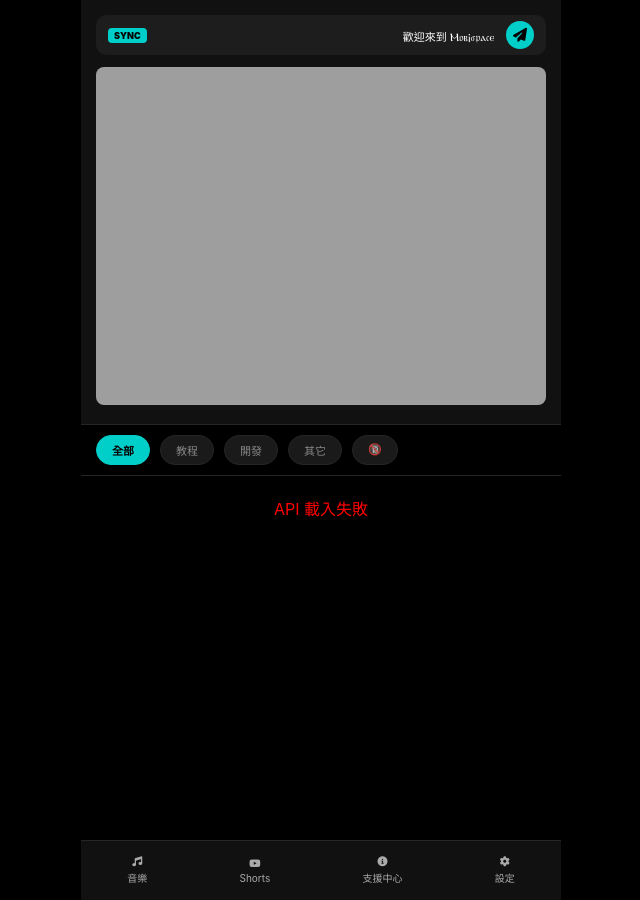
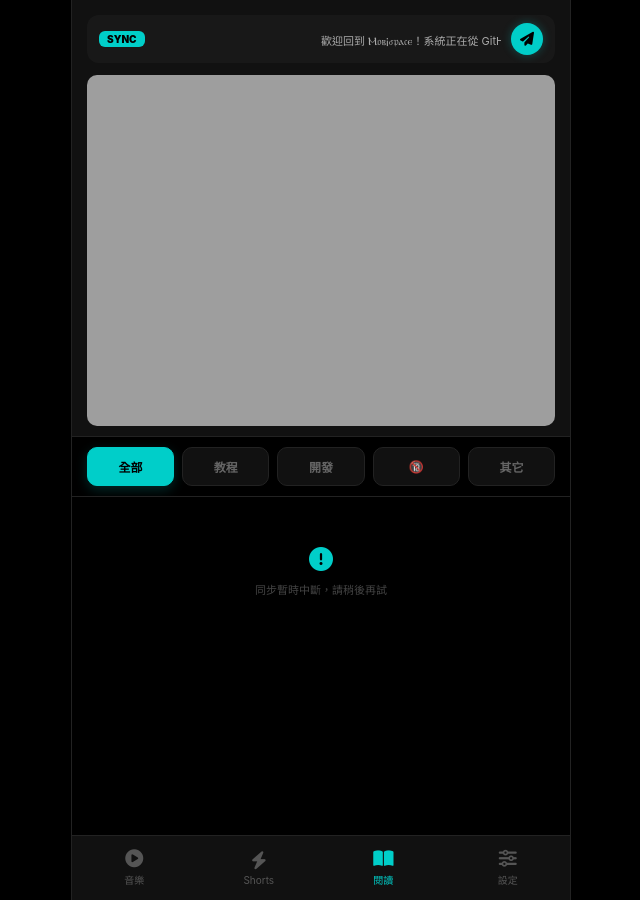
Before and after one commit to mobsp/mobsp.github.io, a Jekyll site: the page blog/index.html, which Jekyll copies as it is, in a window 1280 px wide. Shown: the whole page, without its empty margins (319-959 px from the left). Built offline with Jekyll 4.4.1, drawn with Linux system fonts in a browser that asks for light colours; a script that is not in the unit is left out.

Commit message:
Deploying to gh-pages from @ mobsp/mobsp.github.io@d43ad2003e5c1afb57a71148f5bb5a3465dfa38e 🚀

```diff
--- a/blog/index.html
+++ b/blog/index.html
@@ -11,20 +11,21 @@
 
     <style>
         :root {
-            --bg-body: #000000; --bg-container: #111111;
-            --text-main: #ffffff; --text-sub: #aaaaaa;
+            --bg-body: #000000; --bg-container: #0a0a0a;
+            --text-main: #ffffff; --text-sub: #888888;
             --accent-color: #00cec9; --nav-bg: #111111;
-            --border-color: #262626;
-            --transition: all 0.5s cubic-bezier(0.23, 1, 0.32, 1);
+            --border-color: #222222;
+            --transition: all 0.4s cubic-bezier(0.23, 1, 0.32, 1);
         }
         * { box-sizing: border-box; margin: 0; padding: 0; -webkit-tap-highlight-color: transparent; }
 
         body {
-            font-family: -apple-system, BlinkMacSystemFont, "Segoe UI", Roboto, sans-serif;
+            font-family: -apple-system, BlinkMacSystemFont, "SF Pro Text", Helvetica, sans-serif;
             background-color: var(--bg-body);
             height: 100dvh; overflow: hidden;
         }
 
+        /* 啟動動畫 */
         #ms-splash {
             position: fixed; inset: 0;
             background: #000 url('https://mobsp.github.io/assets/brand/ms-blog.webp') center/cover no-repeat;
@@ -34,10 +35,11 @@
         #ms-splash.hide { opacity: 0; pointer-events: none; }
 
         #app-container {
-            max-width: 480px; margin: 0 auto;
+            max-width: 500px; margin: 0 auto;
             background-color: var(--bg-container);
             height: 100%; display: flex; flex-direction: column;
-            opacity: 0; transform: scale(1.01); transition: opacity 0.6s ease, transform 0.6s ease;
+            opacity: 0; transform: scale(1.02); transition: opacity 0.6s ease, transform 0.6s ease;
+            border-left: 1px solid var(--border-color); border-right: 1px solid var(--border-color);
         }
         body.loaded #app-container { opacity: 1; transform: scale(1); }
 
@@ -45,60 +47,73 @@
             flex-shrink: 0;
             padding: calc(15px + env(safe-area-inset-top)) 15px 10px;
             background: var(--nav-bg); border-bottom: 1px solid var(--border-color);
-            display: flex; flex-direction: column; align-items: center;
         }
 
+        /* 頂部跑馬燈與傳送門 */
         .marquee-row {
-            display: flex; align-items: center; background: rgba(255,255,255,0.05);
-            padding: 6px 12px; border-radius: 10px; margin-bottom: 12px; overflow: hidden;
-            min-height: 28px; width: 100%;
+            display: flex; align-items: center; background: rgba(255,255,255,0.03);
+            padding: 8px 12px; border-radius: 12px; margin-bottom: 12px; overflow: hidden;
         }
-        .v-tag { background: var(--accent-color); color: #000; font-size: 9px; font-weight: 900; padding: 2px 6px; border-radius: 4px; margin-right: 10px; }
+        .v-tag { background: var(--accent-color); color: #000; font-size: 10px; font-weight: 900; padding: 2px 8px; border-radius: 6px; margin-right: 10px; flex-shrink: 0; }
         .mq-box { flex: 1; overflow: hidden; white-space: nowrap; }
-        .mq-text { display: inline-block; padding-left: 100%; animation: mq 25s linear infinite; font-size: 11px; color: #fff; }
-        @keyframes mq { 0% { transform: translateX(0); } 100% { transform: translateX(-100%); } }
+        .mq-text { display: inline-block; animation: mq 20s linear infinite; font-size: 11px; color: #aaa; }
+        @keyframes mq { 0% { transform: translateX(100%); } 100% { transform: translateX(-100%); } }
 
-        /* 修正：右上角傳送門按鈕 */
         .portal-link {
             background: var(--accent-color); color: #000; border-radius: 50%;
-            width: 28px; height: 28px; display: flex; align-items: center; justify-content: center;
-            text-decoration: none; font-size: 14px; transition: 0.3s; margin-left: 10px;
+            width: 32px; height: 32px; display: flex; align-items: center; justify-content: center;
+            text-decoration: none; font-size: 14px; transition: 0.3s; margin-left: 10px; flex-shrink: 0;
+            box-shadow: 0 0 10px rgba(0,206,201,0.3);
         }
-        .portal-link:active { transform: scale(0.9); }
 
-        /* 新增：類別切換條樣式 */
+        .brand-title-img { width: 100%; height: auto; border-radius: 10px; display: block; }
+
+        /* 修正：類別切換條 - 滿版自適應版本 */
+        .filter-wrapper {
+            background: #000; border-bottom: 1px solid var(--border-color);
+            padding: 10px 15px; overflow-x: auto; scrollbar-width: none;
+        }
+        .filter-wrapper::-webkit-scrollbar { display: none; }
         .filter-scroll {
-            display: flex; gap: 10px; padding: 10px 15px; overflow-x: auto;
-            scrollbar-width: none; background: #000; border-bottom: 1px solid var(--border-color);
+            display: flex; gap: 8px; min-width: 100%;
         }
-        .filter-scroll::-webkit-scrollbar { display: none; }
         .filter-btn {
-            flex: 0 0 auto; padding: 6px 15px; border-radius: 20px;
-            background: #1a1a1a; border: 1px solid var(--border-color);
-            color: #888; font-size: 11px; cursor: pointer; transition: 0.3s;
+            flex: 1; /* 平分寬度 */
+            min-width: 65px; text-align: center;
+            padding: 10px 12px; border-radius: 10px;
+            background: #111; border: 1px solid var(--border-color);
+            color: #666; font-size: 12px; font-weight: 600; cursor: pointer; transition: 0.3s;
+            white-space: nowrap;
         }
-        .filter-btn.active { background: var(--accent-color); color: #000; border-color: var(--accent-color); font-weight: bold; }
+        .filter-btn.active {
+            background: var(--accent-color); color: #000; border-color: var(--accent-color);
+            box-shadow: 0 4px 12px rgba(0, 206, 201, 0.2);
+        }
 
-        .brand-title-link { display: block; width: 100%; margin-bottom: 5px; }
-        .brand-title-img { width: 100%; height: auto; border-radius: 8px; }
+        #main-view { flex: 1; overflow-y: auto; background: #000; -webkit-overflow-scrolling: touch; }
 
-        #main-view { flex: 1; overflow-y: auto; background: #000; }
-        .section-label { padding: 15px 15px 5px; font-weight: bold; font-size: 14px; color: #fff; opacity: 0.6; }
+        /* 文章列表樣式 */
+        .article-row { display: flex; gap: 15px; padding: 15px; border-bottom: 1px solid #111; align-items: center; text-decoration: none; transition: 0.2s; }
+        .article-row:active { background: #080808; }
+        .row-img { width: 70px; height: 70px; border-radius: 12px; object-fit: cover; background: #1a1a1a; flex-shrink: 0; }
+        .row-info { flex: 1; display: flex; flex-direction: column; gap: 5px; overflow: hidden; }
+        .row-cate { font-size: 10px; color: var(--accent-color); font-weight: 800; text-transform: uppercase; letter-spacing: 1px; }
+        .row-title { font-size: 15px; font-weight: 600; color: #fff; line-height: 1.4; display: -webkit-box; -webkit-line-clamp: 2; -webkit-box-orient: vertical; overflow: hidden; }
+        .row-meta { font-size: 10px; color: #444; display: flex; justify-content: space-between; margin-top: 2px; }
 
-        .article-row { display: flex; gap: 12px; padding: 12px 15px; border-bottom: 1px solid var(--border-color); align-items: center; text-decoration: none; }
-        .row-img { width: 65px; height: 65px; border-radius: 10px; object-fit: cover; background: #222; }
-        .row-info { flex: 1; display: flex; flex-direction: column; gap: 4px; }
-        .row-title { font-size: 14px; font-weight: 500; color: #eee; }
-        .row-cate { font-size: 9px; color: var(--accent-color); text-transform: uppercase; letter-spacing: 1px; }
-
+        /* 底部導覽 */
         .bottom-nav {
-            height: calc(60px + env(safe-area-inset-bottom));
+            height: calc(65px + env(safe-area-inset-bottom));
             background-color: var(--nav-bg); border-top: 1px solid var(--border-color);
             display: flex; justify-content: space-around; align-items: center;
             padding-bottom: env(safe-area-inset-bottom);
         }
-        .nav-item { display: flex; flex-direction: column; align-items: center; color: var(--text-sub); text-decoration: none; font-size: 10px; gap: 4px; }
+        .nav-item { display: flex; flex-direction: column; align-items: center; color: #555; text-decoration: none; font-size: 10px; gap: 5px; flex: 1; }
+        .nav-item i { font-size: 18px; }
         .nav-item.active { color: var(--accent-color); }
+
+        /* 載入中動畫 */
+        .loader { text-align: center; padding: 50px; color: #333; font-size: 12px; letter-spacing: 2px; }
     </style>
 </head>
 <body>
@@ -108,88 +123,105 @@
     <div id="app-container">
         <header class="app-header">
             <nav class="marquee-row">
-                <span class="v-tag" id="v-tag">SYNC</span>
-                <div class="mq-box"><div class="mq-text" id="mq-text">歡迎來到 Ⲙ𝔬ⲃ¡ⳝ𝔭ⲁ𝔠ⲉ！系統連線中...</div></div>
-                <a href="https://mobsp.qzz.io/tol/publisher/" class="portal-link" title="前往發佈器">
+                <span class="v-tag">SYNC</span>
+                <div class="mq-box"><div class="mq-text" id="mq-text">歡迎回到 Ⲙ𝔬ⲃ¡ⳝ𝔭ⲁ𝔠ⲉ！系統正在從 GitHub 儲存庫同步最新內容...</div></div>
+                <a href="https://mobsp.qzz.io/tol/publisher/" class="portal-link">
                     <i class="fa-solid fa-paper-plane"></i>
                 </a>
             </nav>
 
-            <a href="https://mobsp.github.io/blog/" class="brand-title-link">
+            <a href="https://mobsp.github.io/blog/" style="display:block;">
                 <img src="https://mobsp.github.io/assets/brand/ms-blog-title.webp" alt="莫比部落格" class="brand-title-img">
             </a>
         </header>
 
+        <div class="filter-wrapper">
             <div class="filter-scroll">
                 <button class="filter-btn active" onclick="filterData('全部', this)">全部</button>
                 <button class="filter-btn" onclick="filterData('教程', this)">教程</button>
                 <button class="filter-btn" onclick="filterData('開發', this)">開發</button>
+                <button class="filter-btn" onclick="filterData('🔞', this)">🔞</button>
                 <button class="filter-btn" onclick="filterData('其它', this)">其它</button>
-            <button class="filter-btn" onclick="filterData('🔞', this)">🔞</button>
+            </div>
         </div>
 
         <main id="main-view">
             <div id="github-articles">
-                <p style="color:#444; text-align:center; padding:50px; font-size:12px;">正在同步儲存庫檔案...</p>
+                <div class="loader">CONNECTING TO REPO...</div>
             </div>
         </main>
 
         <nav class="bottom-nav">
-            <a href="https://mobsp.github.io/music/" class="nav-item"><i class="fa-solid fa-music"></i><span>音樂</span></a>
-            <a href="https://mobsp.github.io/shorts/" class="nav-item"><i class="fa-brands fa-youtube"></i><span>Shorts</span></a>
-            <a href="https://mobsp.github.io/wiki/" class="nav-item"><i class="fa-solid fa-circle-info"></i><span>支援中心</span></a>
-            <a href="https://mobsp.github.io/setting" class="nav-item"><i class="fa-solid fa-gear"></i><span>設定</span></a>
+            <a href="https://mobsp.github.io/music/" class="nav-item"><i class="fa-solid fa-circle-play"></i><span>音樂</span></a>
+            <a href="https://mobsp.github.io/shorts/" class="nav-item"><i class="fa-solid fa-bolt"></i><span>Shorts</span></a>
+            <a href="https://mobsp.github.io/blog/" class="nav-item active"><i class="fa-solid fa-book-open"></i><span>閱讀</span></a>
+            <a href="https://mobsp.github.io/setting" class="nav-item"><i class="fa-solid fa-sliders"></i><span>設定</span></a>
         </nav>
     </div>
 
-    <script src="https://cdn.jsdelivr.net/npm/@supabase/supabase-js@2"></script>
     <script>
-        let rawArticles = []; // 儲存原始抓取的文章數據
+        let rawArticles = [];
 
-        (function() {
-            const splash = document.getElementById('ms-splash');
-            function hideSplash() {
-                splash.classList.add('hide');
-                document.body.classList.add('loaded');
-                setTimeout(() => splash.remove(), 1000);
+        // 核心智慧分類判斷邏輯
+        function smartClassify(filename) {
+            const name = filename.toLowerCase();
+
+            // 權重 1: 🔞 內容 (最優先判斷)
+            const adultKeys = ['🔞', 'r18', 'sex', '淫', '肉', '穴', '棒', '騷', '插', '蜜', '禁', '獸', '噴'];
+            if (adultKeys.some(key => name.includes(key))) return "🔞";
+
+            // 權重 2: 教程/教學
+            const tutorialKeys = ['教程', '教學', 'guide', 'how', 'install', '教你', '攻略'];
+            if (tutorialKeys.some(key => name.includes(key))) return "教程";
+
+            // 權重 3: 開發相關
+            const devKeys = ['開發', 'dev', 'code', 'api', 'github', '程式', '腳本', 'script', '修正'];
+            if (devKeys.some(key => name.includes(key))) return "開發";
+
+            return "其它";
         }
 
-            // 1. 抓取文章並解析類別
         async function loadGithubArticles() {
             const container = document.getElementById('github-articles');
-                const api_url = "https://api.github.com/repos/mobsp/mobsp.github.io/contents/blog/p/list";
+            // 防止 API 快取
+            const api_url = "https://api.github.com/repos/mobsp/mobsp.github.io/contents/blog/p/list?t=" + Date.now();
 
             try {
                 const response = await fetch(api_url);
                 const files = await response.json();
 
+                if (!Array.isArray(files)) throw new Error("API Limit or Error");
+
                 rawArticles = files.filter(f => f.name.endsWith('.html')).reverse().map(file => {
-                        const name = file.name;
-                        // 自動解析檔名中的類別標籤
-                        let cate = "其它";
-                        if (name.includes("教程") || name.includes("[教程]")) cate = "教程";
-                        else if (name.includes("開發") || name.includes("[開發]")) cate = "開發";
-                        else if (name.includes("🔞")) cate = "🔞";
+                    const cate = smartClassify(file.name);
+                    // 標題美化：移除副檔名與所有標籤內容
+                    let cleanTitle = decodeURIComponent(file.name)
+                        .replace('.html', '')
+                        .replace(/\[.*?\]/g, '') // 移除 [教程]
+                        .replace(/🔞/g, '')      // 移除 🔞
+                        .trim();
 
                     return {
-                            name: name,
-                            title: decodeURIComponent(name.replace('.html', '').replace(/\[.*?\]-?/g, '')),
+                        title: cleanTitle || "未命名文章",
                         cate: cate,
-                            path: file.path
+                        path: file.path,
+                        date: new Date().toLocaleDateString() // 這裡可以改為抓取 GitHub commit 時間
                     };
                 });
 
                 renderList(rawArticles);
             } catch (err) {
-                    container.innerHTML = '<p style="color:red; text-align:center; padding:20px;">API 載入失敗</p>';
+                container.innerHTML = `<div style="color:#444; text-align:center; padding:50px; font-size:11px;">
+                    <i class="fa-solid fa-circle-exclamation" style="font-size:24px; color:var(--accent-color); margin-bottom:10px;"></i><br>
+                    同步暫時中斷，請稍後再試
+                </div>`;
             }
         }
 
-            // 2. 渲染列表
         window.renderList = function(items) {
             const container = document.getElementById('github-articles');
             if (items.length === 0) {
-                    container.innerHTML = '<p style="color:#444; text-align:center; padding:50px;">此分類尚無內容</p>';
+                container.innerHTML = '<p style="color:#333; text-align:center; padding:80px; font-size:12px;">此分類目前沒有內容</p>';
                 return;
             }
             container.innerHTML = items.map(post => `
@@ -198,31 +230,40 @@
                     <div class="row-info">
                         <div class="row-cate">${post.cate}</div>
                         <div class="row-title">${post.title}</div>
-                            <div style="font-size: 10px; color: #444;">Ⲙ𝔬ⲃ¡ⳝ𝔭ⲁ𝔠ⲉ Archive</div>
+                        <div class="row-meta">
+                            <span>Ⲙ𝔬ⲃ¡ⳝ𝔭ⲁ𝔠ⲉ Archive</span>
+                            <span>${post.date}</span>
                         </div>
-                        <i class="fa-solid fa-chevron-right" style="color:#222; font-size:10px;"></i>
+                    </div>
+                    <i class="fa-solid fa-chevron-right" style="color:#111; font-size:12px;"></i>
                 </a>
             `).join('');
         };
 
-            // 3. 過濾功能
         window.filterData = function(cate, btn) {
+            // 切換按鈕樣式
             document.querySelectorAll('.filter-btn').forEach(b => b.classList.remove('active'));
             btn.classList.add('active');
 
+            // 執行過濾
             if (cate === '全部') {
                 renderList(rawArticles);
             } else {
                 const filtered = rawArticles.filter(a => a.cate === cate);
                 renderList(filtered);
             }
+            // 捲動回頂部
+            document.getElementById('main-view').scrollTo({top: 0, behavior: 'smooth'});
         };
 
         window.addEventListener('load', () => {
             loadGithubArticles();
-                setTimeout(hideSplash, 1200);
+            // 延遲隱藏啟動畫面
+            setTimeout(() => {
+                document.getElementById('ms-splash').classList.add('hide');
+                document.body.classList.add('loaded');
+            }, 1500);
         });
-        })();
     </script>
 </body>
 </html>
--- a/history.html
+++ b/history.html
@@ -1,5 +1,6 @@
 <!DOCTYPE html><html><head><meta charset="UTF-8"><title>系統進化日誌</title><link rel="stylesheet" href="style.css"></head><body>
 <div class="container"><h1>🚀 系統進化日誌</h1><ul class="timeline">
+<li><span class='date'>2026-03-28</span><span class='msg'>更新 index.html</span></li>
 <li><span class='date'>2026-03-28</span><span class='msg'>更新 index.html</span></li>
 <li><span class='date'>2026-03-28</span><span class='msg'>更新 index.html</span></li>
 <li><span class='date'>2026-03-28</span><span class='msg'>更新 index.html</span></li>
@@ -13,5 +14,4 @@
 <li><span class='date'>2026-03-27</span><span class='msg'>更新 index.html</span></li>
 <li><span class='date'>2026-03-27</span><span class='msg'>更新 index.html</span></li>
 <li><span class='date'>2026-03-27</span><span class='msg'>更新 index.html</span></li>
-<li><span class='date'>2026-03-27</span><span class='msg'>Index updated</span></li>
-<li><span class='date'>2026-03-27</span><span class='msg'>Publish: 【公公與媳婦：閣樓裡的紅潤家法開發】</span></li></ul><a href="index.html" class="back-btn">← 返回主頁</a></div></body></html>
+<li><span class='date'>2026-03-27</span><span class='msg'>Index updated</span></li></ul><a href="index.html" class="back-btn">← 返回主頁</a></div></body></html>
```
Lines whose indentation alone changed are shown as unchanged.
